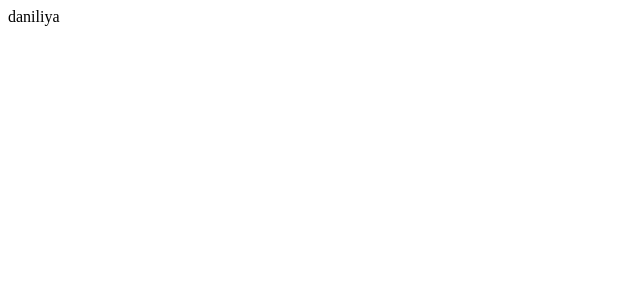
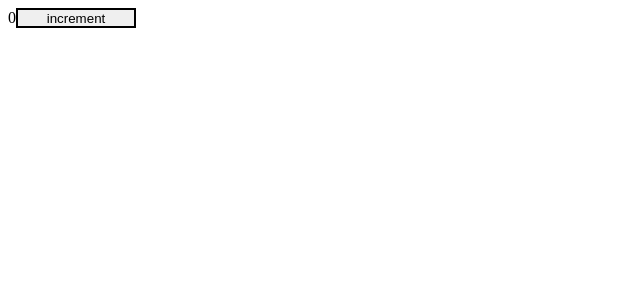
Before and after one commit to f3ll3n/course-project, a React app: page / in a window 1280 px wide. Shown: the top 300 px of the page, without its empty margins (0-640 px from the left). Built offline with nearby package versions, Linux system fonts and the light colour scheme.

Commit message:
scss modules

```diff
--- a/package.json
+++ b/package.json
@@ -4,7 +4,7 @@
   "description": "",
   "main": "index.js",
   "scripts": {
-    "start": "webpack serve --env port=3000",
+    "start": "webpack serve --env port=3050",
     "build:dev": "webpack --env mode=development",
     "build:prod": "webpack --env mode=production"
   },
--- /dev/null
+++ b/src/components/Counter.modules.scss
@@ -0,0 +1,3 @@
+.button {
+  color: red;
+}
--- /dev/null
+++ b/src/components/Counter.tsx
@@ -0,0 +1,17 @@
+import React, { useState } from "react"
+import styles from './Counter.modules.scss';
+
+export const Counter = () => {
+    const [counter, setCounter] = useState<number>(0);
+
+
+
+    return (
+        <div>
+            {counter}
+            <button className={styles.button} onClick={() => setCounter(counter + 1)} style={{width: '120px', height: '20px', border: '2px solid #000'}}>
+                increment
+            </button>
+        </div>
+    )
+}
--- a/src/index.tsx
+++ b/src/index.tsx
@@ -1,6 +1,7 @@
 import { render } from "react-dom"
+import { Counter } from "./components/Counter"
 
 render(
-    <div>daniliya</div>,
+    <Counter />,
     document.getElementById('root')
 )
```
Also changed, not shown: src/global.d.ts (added, +7 -0 lines), src/App.tsx (added), 7 other files (tests, documents, lock files or other folders).
